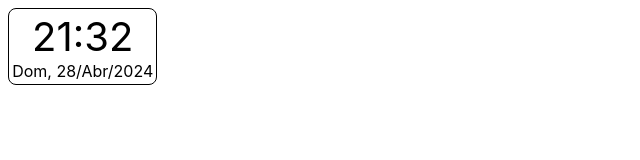
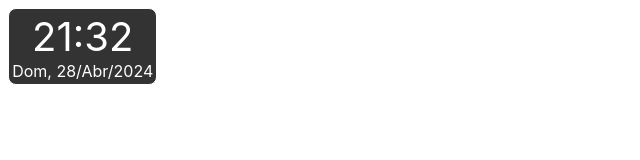
Before and after one commit to vrivas/reloj-basico-empotrar, a plain HTML site: page index.html in a window 1280 px wide. Shown: the whole page, without its empty margins (0-640 px from the left). Drawn offline with Linux system fonts and the light colour scheme.

Commit message:
Fondo color negro

```diff
--- a/index.html
+++ b/index.html
@@ -11,6 +11,9 @@
         font-family: ui-sans-serif, -apple-system, BlinkMacSystemFont, "Segoe UI", Helvetica, "Apple Color Emoji", Arial, sans-serif, "Segoe UI Emoji", "Segoe UI Symbol";
         border: 1px solid #000;
         border-radius: .5em;
+        border-color: white;
+        background-color: rgba(0, 0, 0, 0.8);
+        color: white;
     }
     #tiempo {
         font-size: 2.5em;
```
